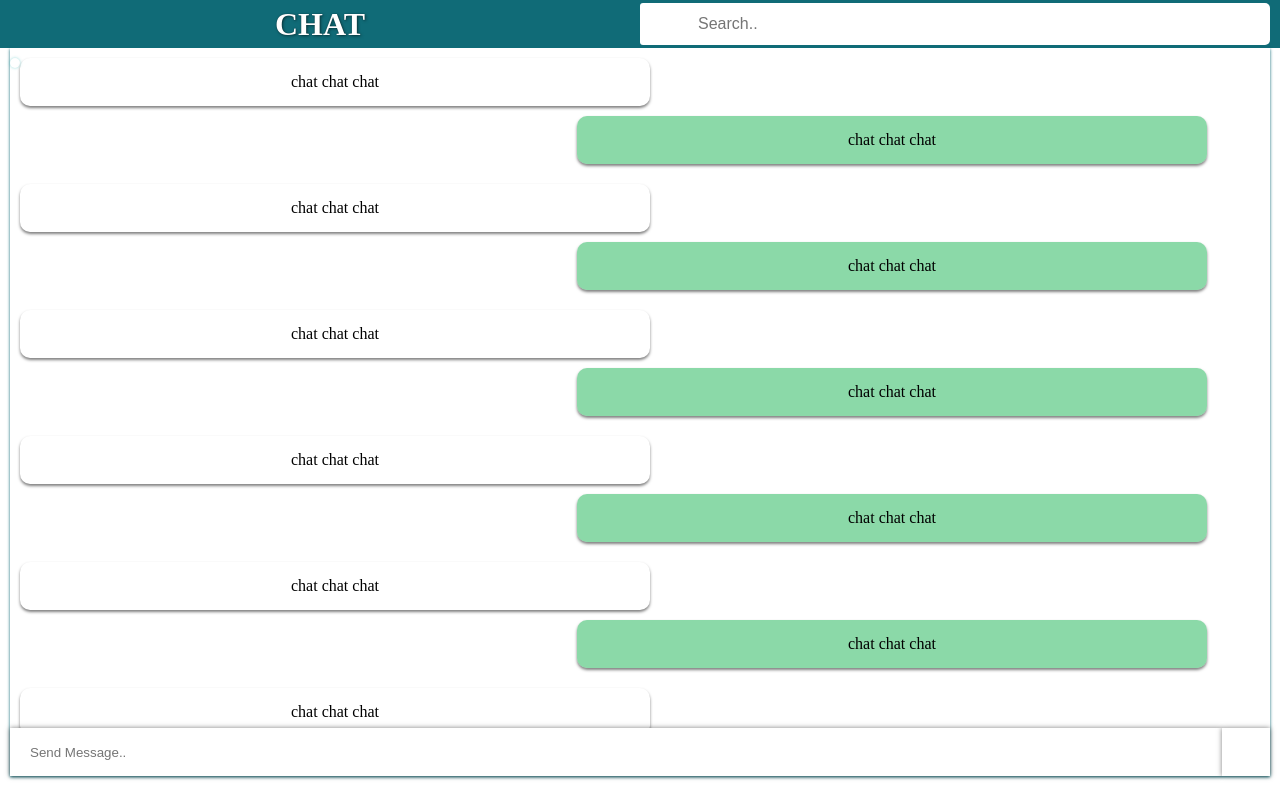
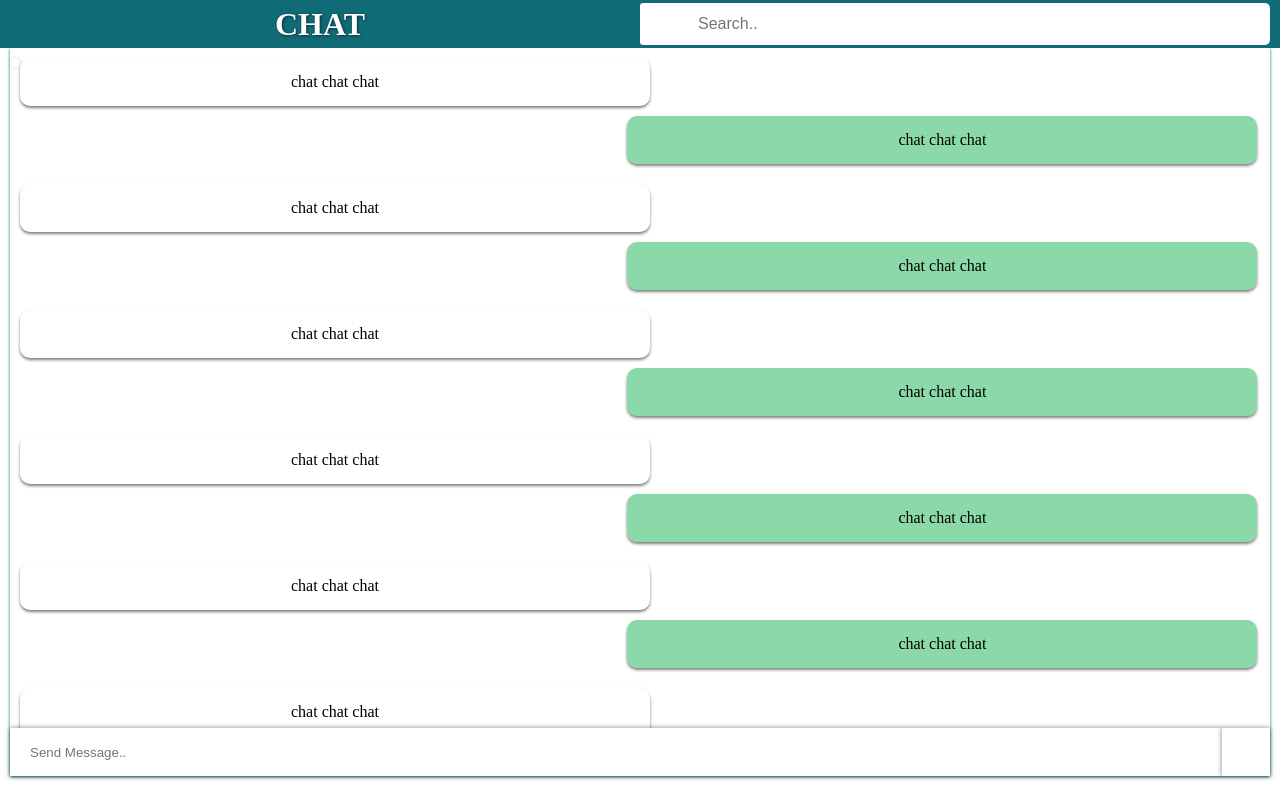
Before and after one commit to LebasoraJohnJefferson/Chat, an Angular app: page / in a window 1280 px wide. Built offline with nearby package versions, Linux system fonts and the light colour scheme; some icons are missing.

Commit message:
changing style of scroll

```diff
--- a/src/app/components/chat-box/chat-box.component.css
+++ b/src/app/components/chat-box/chat-box.component.css
@@ -49,7 +49,7 @@
 }
 
 .my-chat{
-    margin-left:45%;
+    margin-left:49%;
     background-color: rgba(24, 179, 83, 0.5);
 }
 
@@ -86,6 +86,21 @@
     background:rgb(16, 107, 119);
 }
 
+
+::-webkit-scrollbar{
+    width:5px;
+}
+
+::-webkit-scrollbar-track{
+    border-radius: 10px;
+    box-shadow:inset 0 0 5px rgb(16, 107, 119);
+}
+
+::-webkit-scrollbar-thumb{
+    background: rgba(0,0,0,.5);
+    border-radius: 10px;
+}
+
 @media only screen and (max-width:678px){
     .message-container{
         height: 77vh;
--- a/src/app/components/friends/friends.component.css
+++ b/src/app/components/friends/friends.component.css
@@ -68,6 +68,20 @@
     pointer-events: none;
 }
 
+::-webkit-scrollbar{
+    width:5px;
+}
+
+::-webkit-scrollbar-track{
+    border-radius: 10px;
+    box-shadow:inset 0 0 5px rgb(16, 107, 119);
+}
+
+::-webkit-scrollbar-thumb{
+    background: rgba(0,0,0,.5);
+    border-radius: 10px;
+}
+
 @media only screen and (max-width:678px){
     .friends-container{
         height: 84vh;
```
